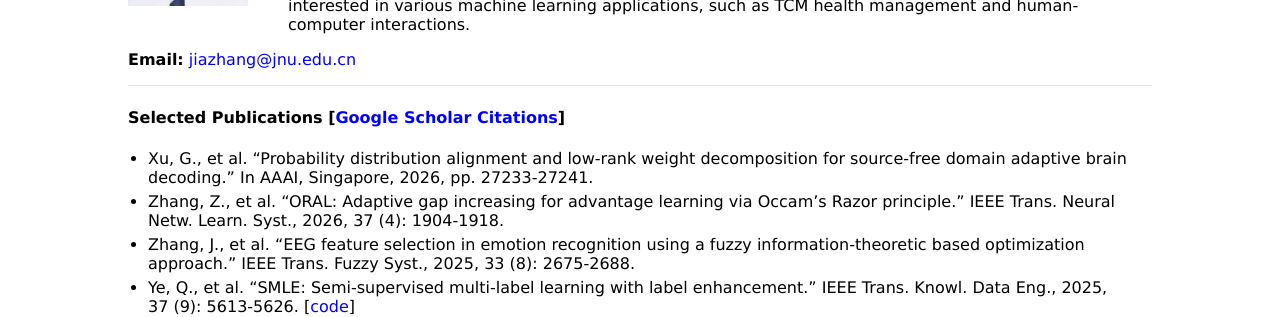
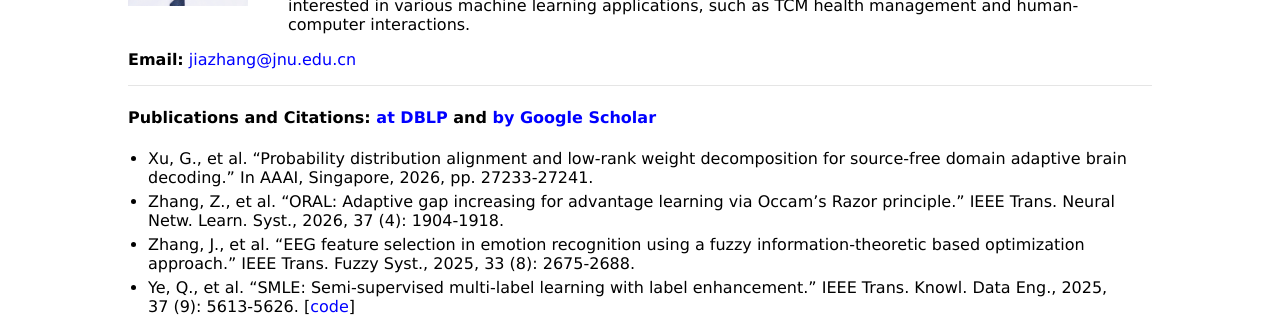
Before and after one commit to jiazhang-ml/jiazhang-ml.github.io, a Jekyll site: the page built from index.md, in a window 1280 px wide. Shown: the part 260-577 px from the top of the page. Built offline with Jekyll 4.4.1, drawn with Linux system fonts in a browser that asks for light colours.

Commit message:
Update index.md

```diff
--- a/index.md
+++ b/index.md
@@ -13,7 +13,7 @@ Research Interests: My research interests include *machine learning* and *data m
 
 ---
 
-#### Selected Publications [[Google Scholar Citations](https://scholar.google.com.hk/citations?user=yBaTk-gAAAAJ&hl=en)]
+#### Publications and Citations: [at DBLP](https://dblp.org/pid/80/2266-19.html) and [by Google Scholar](https://scholar.google.com.hk/citations?user=yBaTk-gAAAAJ&hl=en)
 
 * Xu, G., et al. "Probability distribution alignment and low-rank weight decomposition for source-free domain adaptive brain decoding." In AAAI, Singapore, 2026, pp. 27233-27241.
 * Zhang, Z., et al. "ORAL: Adaptive gap increasing for advantage learning via Occam's Razor principle." IEEE Trans. Neural Netw. Learn. Syst., 2026, 37 (4): 1904-1918.
```
